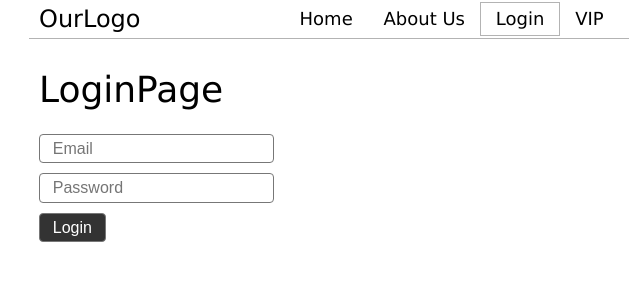
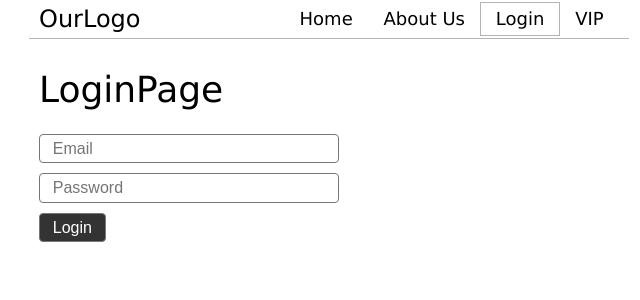
Before and after one commit to MariusAskelovic/12_react_context_api_formik, a React (Vite) app: page /login in a window 1280 px wide. Shown: the top 300 px of the page, without its empty margins (311-951 px from the left). Built offline with nearby package versions, Linux system fonts and the light colour scheme.

Commit message:
error styling

```diff
--- a/package.json
+++ b/package.json
@@ -11,10 +11,12 @@
   },
   "dependencies": {
     "axios": "^1.4.0",
+    "formik": "^2.4.3",
     "react": "^18.2.0",
     "react-dom": "^18.2.0",
     "react-router-dom": "^6.15.0",
-    "styled-components": "^6.0.7"
+    "styled-components": "^6.0.7",
+    "yup": "^1.2.0"
   },
   "devDependencies": {
     "@types/react": "^18.2.15",
--- a/src/pages/LoginPage.jsx
+++ b/src/pages/LoginPage.jsx
@@ -1,19 +1,24 @@
 import { styled } from 'styled-components';
 import Wrap from '../styled/Wrap.styled';
+import { useFormik } from 'formik';
+import * as Yup from 'yup';
 
 const Title = styled.h1`
   font-size: 36px;
   font-weight: 500;
 `;
-
+const FormContainer = styled.form`
+  max-width: 400px;
+`;
 const Input = styled.input`
   font-size: 16px;
   padding: 0.3em 0.8em;
   border-radius: 4px;
-  border: 1px solid #777;
+  border: 1px solid ${(props) => (props.isError ? 'red' : '#777')};
   display: block;
-  max-width: 300px;
   margin-bottom: 10px;
+  width: 100%;
+  background-color: ${(props) => (props.isError ? '#da9b90' : 'transparent')};
 `;
 const SubmitBtn = styled.button.attrs({
   type: 'submit',
@@ -22,15 +27,78 @@ const SubmitBtn = styled.button.attrs({
   color: white;
 `;
 
+const ErrorMsg = styled.p`
+  background-color: tomato;
+  color: white;
+  border-radius: 5px;
+  padding: 0.2em 0.8em;
+  font-size: 14px;
+  margin-top: -5px;
+  width: 300px;
+
+  /* &:empty {
+    display: none;
+  } */
+`;
+
 export default function LoginPage() {
+  const formik = useFormik({
+    initialValues: {
+      email: '',
+      password: '',
+    },
+    validationSchema: Yup.object({
+      email: Yup.string()
+        .matches(
+          /^([a-ząčęėįšųūžA-ZĄČĘĖĮŠŲŪŽ0-9._%-]+@[a-ząčęėįšųūžA-ZĄČĘĖĮŠŲŪŽ0-9.-]+\.[a-zA-Z]{2,})$/,
+          'patikrinkite email adresa'
+        )
+        .required('required')
+        .min(3, 'minimum 3 simboliai')
+        .trim(),
+      password: Yup.string()
+        .min(4, 'minimum 4 simboliai')
+        .max(8, 'maximum 8 simboliai')
+        .required('privalomas laukas')
+        .trim(),
+    }),
+    onSubmit: (values) => {
+      console.log('forma pateikta, duomenys:', values);
+    },
+  });
+  //   console.log('formik.values ===', formik.values);
+
   return (
     <Wrap>
       <Title>LoginPage</Title>
-      <form>
-        <Input type='text' placeholder='Email' id='email' />
-        <Input type='password' placeholder='Password' id='password' />
+      <FormContainer onSubmit={formik.handleSubmit}>
+        <Input
+          isError={formik.touched.email && formik.errors.email}
+          onChange={formik.handleChange}
+          value={formik.values.email}
+          type='text'
+          placeholder='Email'
+          id='email'
+          onBlur={formik.handleBlur}
+        />
+
+        {formik.touched.email && formik.errors.email ? (
+          <ErrorMsg>{formik.errors.email}</ErrorMsg>
+        ) : null}
+        <Input
+          isError={formik.touched.password && formik.errors.password}
+          onChange={formik.handleChange}
+          value={formik.values.password}
+          type='password'
+          placeholder='Password'
+          id='password'
+          onBlur={formik.handleBlur}
+        />
+        {formik.touched.password && formik.errors.password && (
+          <ErrorMsg>{formik.errors.password}</ErrorMsg>
+        )}
         <SubmitBtn>Login</SubmitBtn>
-      </form>
+      </FormContainer>
     </Wrap>
   );
 }
```
Also changed, not shown: 1 other file (tests, documents, lock files or other folders).
